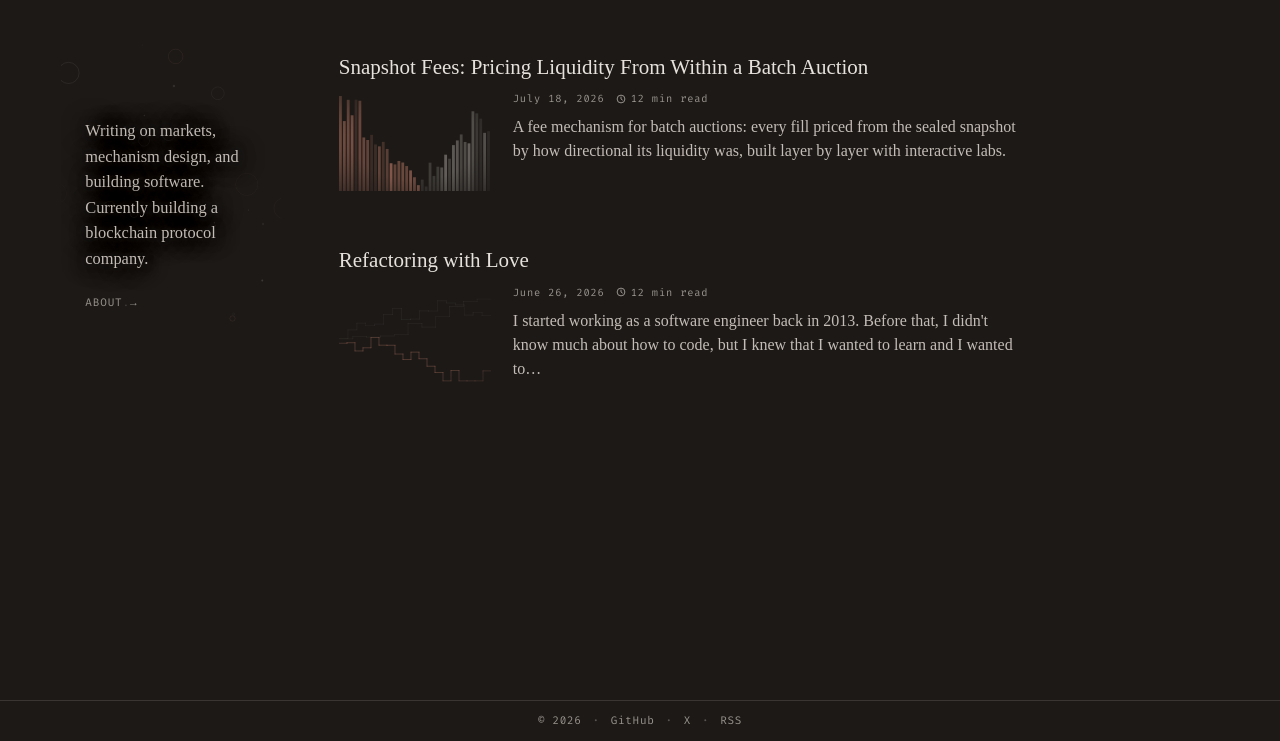
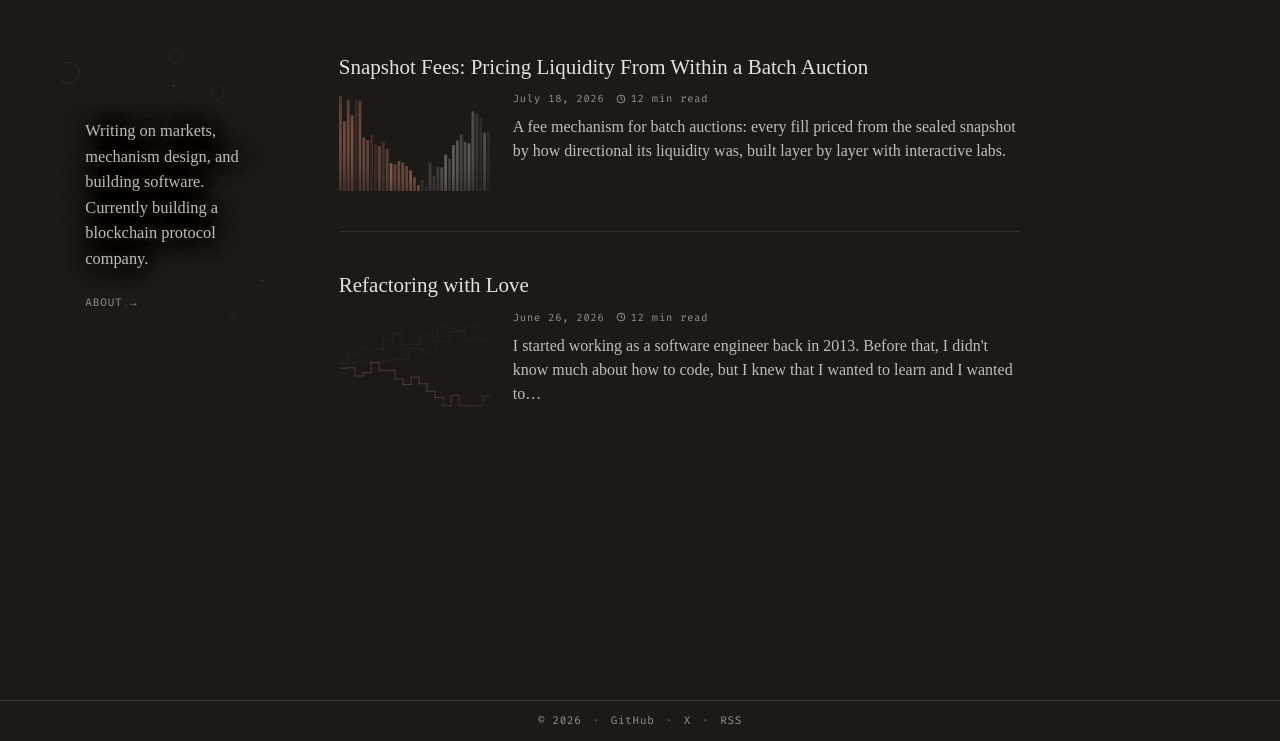
Before and after one commit to johnkferguson/johnkferguson.com, an Astro site: page / in a window 1280 px wide. Shown: the part 59-800 px from the top of the page. Built offline with nearby package versions, Linux system fonts and the light colour scheme; Astro itself is replaced by a stand-in of ours.

Commit message:
feat(design): subtle full-width separator between homepage posts

```diff
--- a/src/pages/index.astro
+++ b/src/pages/index.astro
@@ -193,6 +193,12 @@ const identityArt = artSvg({
     margin-bottom: 1.2rem;
   }
 
+  /* subtle full-width separator between posts */
+  .post-list li + li {
+    border-top: 1px solid color-mix(in srgb, var(--border-color) 65%, transparent);
+    padding-top: 1.2rem;
+  }
+
   /* whole item is one link; hover lifts it on a soft surface */
   .post-card {
     display: block;
```
